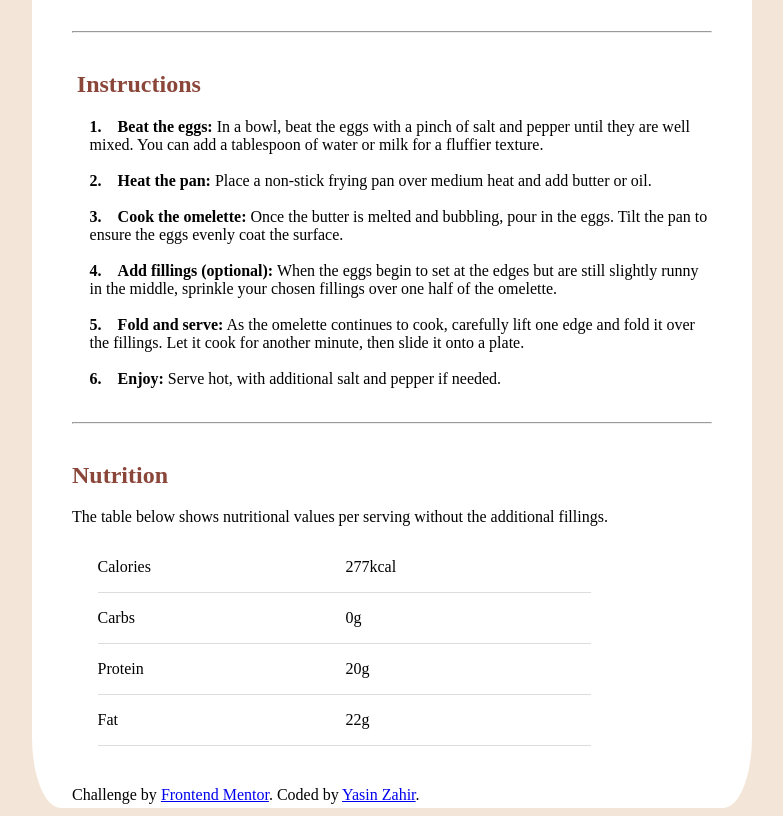
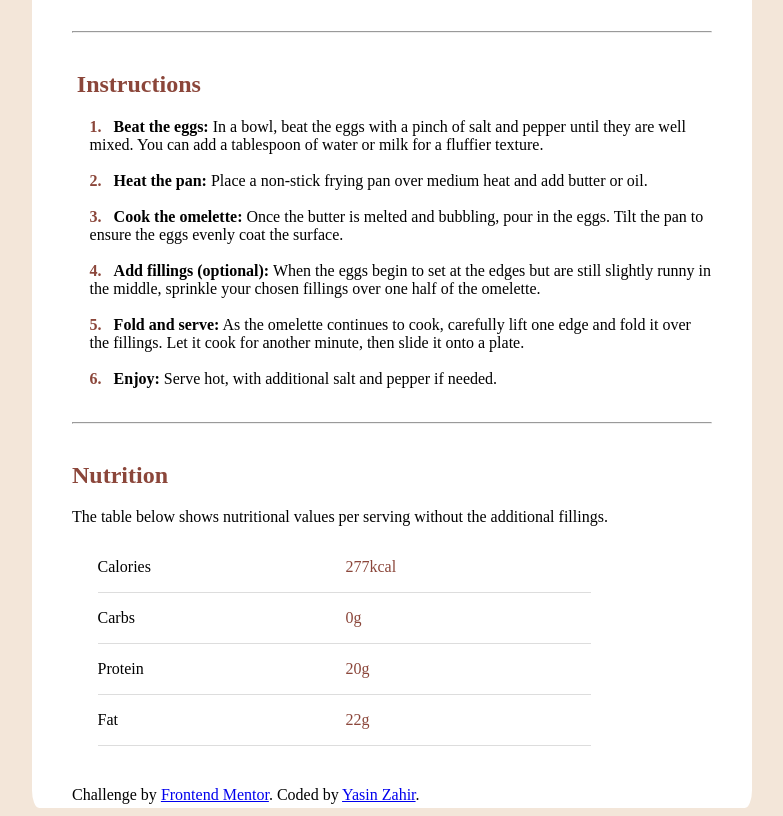
Before and after one commit to YasoJan/Recipe-Page, a plain HTML site: page index.html in a window 1280 px wide. Shown: the part 1080-1896 px from the top of the page, without its empty margins (248-1031 px from the left). Drawn offline with Linux system fonts and the light colour scheme.

Commit message:
Completed Sylistic Changes such as font and color

```diff
--- a/index.html
+++ b/index.html
@@ -49,21 +49,21 @@
 <br>
   <ol class ='instructions-li'><h2 class = 'instructions-h2'>Instructions</h2>
 
-  <strong><li>1. &nbsp;&nbsp;&nbsp;Beat the eggs:</strong> In a bowl, beat the eggs with a pinch of salt and pepper until they are well mixed.
+  <strong><li><span class ='num'>1.</span>&nbsp;&nbsp;&nbsp;Beat the eggs:</strong> In a bowl, beat the eggs with a pinch of salt and pepper until they are well mixed.
   You can add a tablespoon of water or milk for a fluffier texture.</li>
   <br>
- <strong><li>2. &nbsp;&nbsp;&nbsp;Heat the pan:</strong> Place a non-stick frying pan over medium heat and add butter or oil.</li>
+ <strong><li><span class ='num'>2.</span>&nbsp;&nbsp;&nbsp;Heat the pan:</strong> Place a non-stick frying pan over medium heat and add butter or oil.</li>
  <br>
-  <strong><li>3. &nbsp;&nbsp;&nbsp;Cook the omelette:</strong> Once the butter is melted and bubbling, pour in the eggs. Tilt the pan to ensure
+  <strong><li><span class ='num'>3.</span>&nbsp;&nbsp;&nbsp;Cook the omelette:</strong> Once the butter is melted and bubbling, pour in the eggs. Tilt the pan to ensure
   the eggs evenly coat the surface.</li>
  <br>
-  <strong><li>4. &nbsp;&nbsp;&nbsp;Add fillings (optional):</strong> When the eggs begin to set at the edges but are still slightly runny in the
+  <strong><li><span class ='num'>4.</span>&nbsp;&nbsp;&nbsp;Add fillings (optional):</strong> When the eggs begin to set at the edges but are still slightly runny in the
   middle, sprinkle your chosen fillings over one half of the omelette.</li>
  <br>
-  <strong><li>5. &nbsp;&nbsp;&nbsp;Fold and serve:</strong> As the omelette continues to cook, carefully lift one edge and fold it over the
+  <strong><li><span class ='num'>5.</span>&nbsp;&nbsp;&nbsp;Fold and serve:</strong> As the omelette continues to cook, carefully lift one edge and fold it over the
   fillings. Let it cook for another minute, then slide it onto a plate.</li>
  <br>
-  <strong><li>6. &nbsp;&nbsp;&nbsp;Enjoy:</strong> Serve hot, with additional salt and pepper if needed.</li>
+  <strong><li><span class ='num'>6.</span>&nbsp;&nbsp;&nbsp;Enjoy:</strong> Serve hot, with additional salt and pepper if needed.</li>
 </ol>
 <br>
   <hr>
@@ -75,22 +75,22 @@
 <table class ='nutrition-table'>
   <tr class ='calories'>
   <td>Calories</td>
-  <td>277kcal</td>
+  <td class = 'num'>277kcal</td>
   </tr>
 
   <tr class ='carbs'>
   <td>Carbs</td>
-  <td>0g</td>
+  <td class ='num'>0g</td>
 </tr>
 
   <tr class ='protein'>
   <td>Protein</td>
-  <td>20g</td>
+  <td class = 'num'>20g</td>
 </tr>
 
   <tr>
   <td>Fat</td>
-  <td>22g</td>
+  <td class ='num'>22g</td>
   </tr>
   </table>
 
--- a/styles.css
+++ b/styles.css
@@ -1,11 +1,12 @@
 
 body{
     background-color: #F3E6D9;
+    font-family: outfit, young-serif;
 }
 .image-omelette{
     height: 40vh;
     width: 50vw;
-    border-radius: 4%;
+    border-radius: 1%;
     margin: 0 auto;
 
 
@@ -17,7 +18,7 @@ body{
     margin: 0 auto;
     margin-top: 15vh;
     padding: 5vw 5vh 5vw 5vh;
-    border-radius: 4%;
+    border-radius: 1%;
 
 }
 
@@ -34,7 +35,7 @@ body{
     background-color: #FFF7FC;
     padding: 1vh 1vh 2vw 1vh;
     margin: 0 auto;
-    border-radius: 4%;
+    border-radius: 1%;
 
 }
 .prep-time-h1{
@@ -73,3 +74,6 @@ table, th,td{
     margin-left: 2vw;
     margin-bottom: 5vh;
 }
+.num{
+    color: #8B463A;
+}
```
